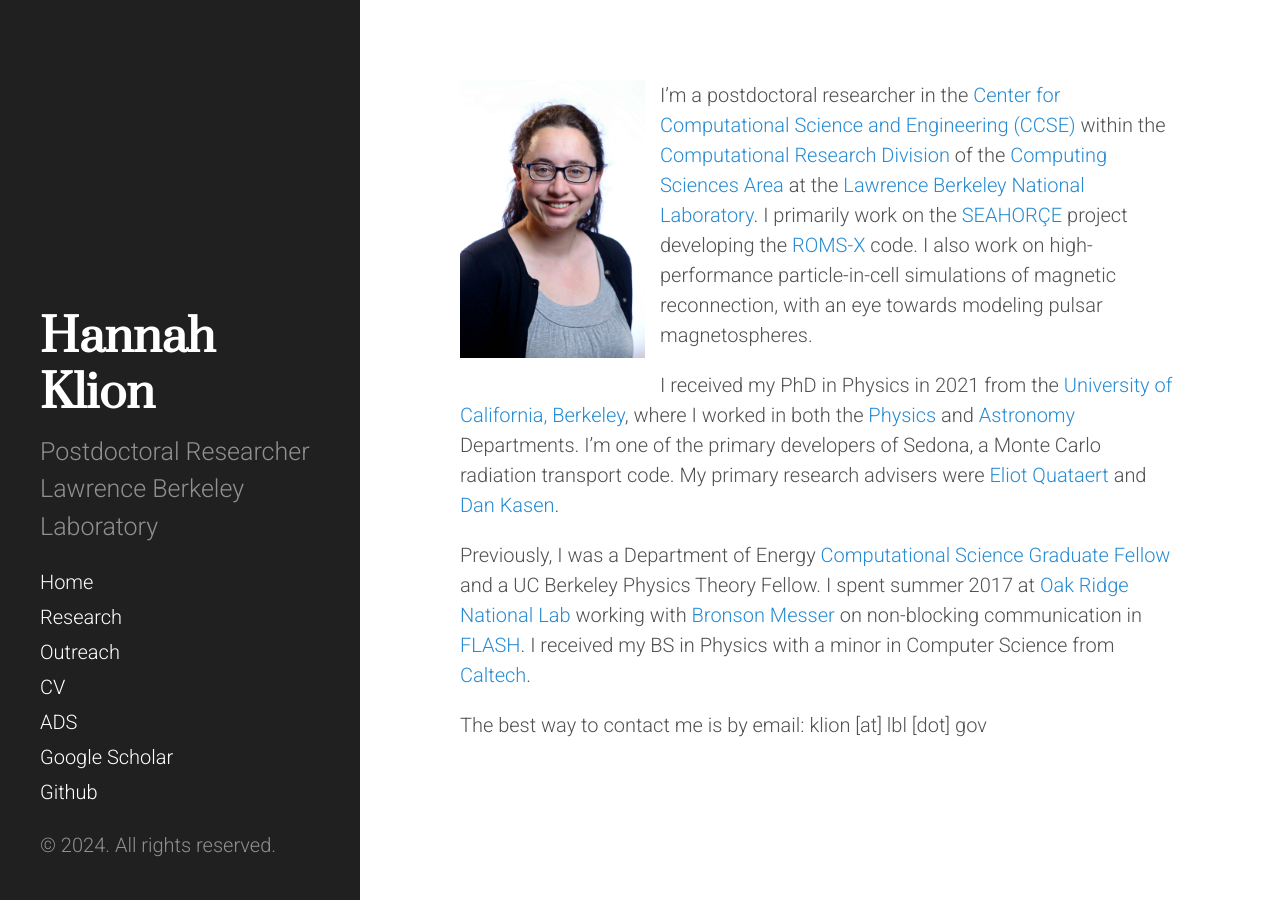
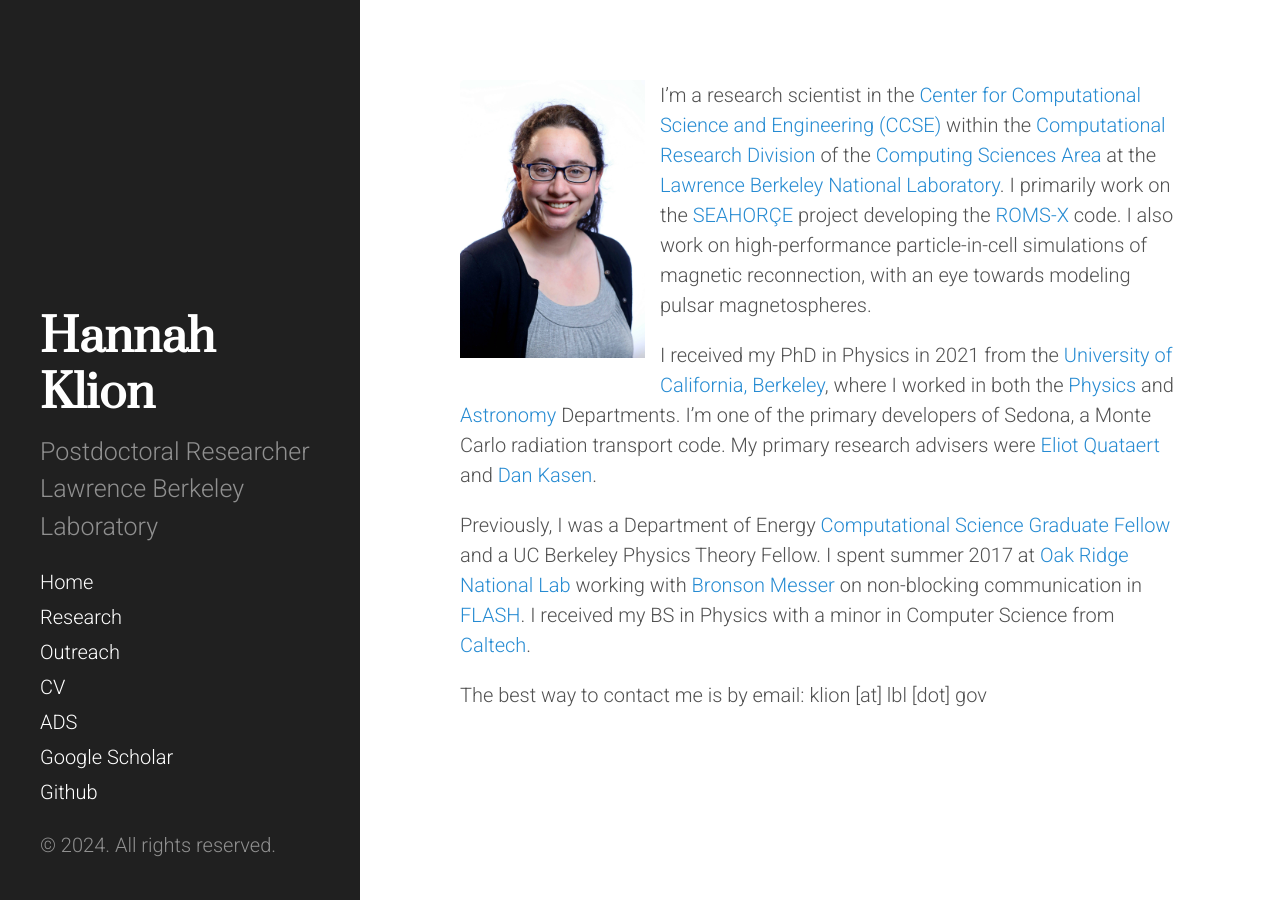
Before and after one commit to seahorce-scidac/seahorce-scidac.github.io, a Jekyll site: the page built from index.markdown, in a window 1280 px wide. Built offline with Jekyll 4.4.1, drawn with Linux system fonts in a browser that asks for light colours.

Commit message:
Update index.markdown

```diff
--- a/index.markdown
+++ b/index.markdown
@@ -6,7 +6,7 @@
 title: Home
 ---
 <img align="left" src="/files/klion.jpg" width="200" style="padding-right: 15px; padding-bottom: 15px">
-I'm a postdoctoral researcher in the [Center for Computational Science and Engineering (CCSE)](https://ccse.lbl.gov/index.html) within the [Computational Research Division](crd.lbl.gov) of the [Computing Sciences Area](https://cs.lbl.gov/) at the [Lawrence Berkeley National Laboratory](lbl.gov). I primarily work on the [SEAHORÇE](https://seahorce-scidac.github.io/) project developing the [ROMS-X](https://roms-x.readthedocs.io/en/latest/) code. I also work on high-performance particle-in-cell simulations of magnetic reconnection, with an eye towards modeling pulsar magnetospheres.
+I'm a research scientist in the [Center for Computational Science and Engineering (CCSE)](https://ccse.lbl.gov/index.html) within the [Computational Research Division](crd.lbl.gov) of the [Computing Sciences Area](https://cs.lbl.gov/) at the [Lawrence Berkeley National Laboratory](lbl.gov). I primarily work on the [SEAHORÇE](https://seahorce-scidac.github.io/) project developing the [ROMS-X](https://roms-x.readthedocs.io/en/latest/) code. I also work on high-performance particle-in-cell simulations of magnetic reconnection, with an eye towards modeling pulsar magnetospheres.
 
 I received my PhD in Physics in 2021 from the [University of California, Berkeley](https://www.berkeley.edu), where I worked in both the [Physics](https://physics.berkeley.edu) and [Astronomy](https://astro.berkeley.edu) Departments. I'm one of the primary developers of Sedona, a Monte Carlo radiation transport code. My primary research advisers were [Eliot Quataert](https://www.astro.princeton.edu/~quataert/) and [Dan Kasen](https://astro.berkeley.edu/people/dan-kasen/).
 
```
